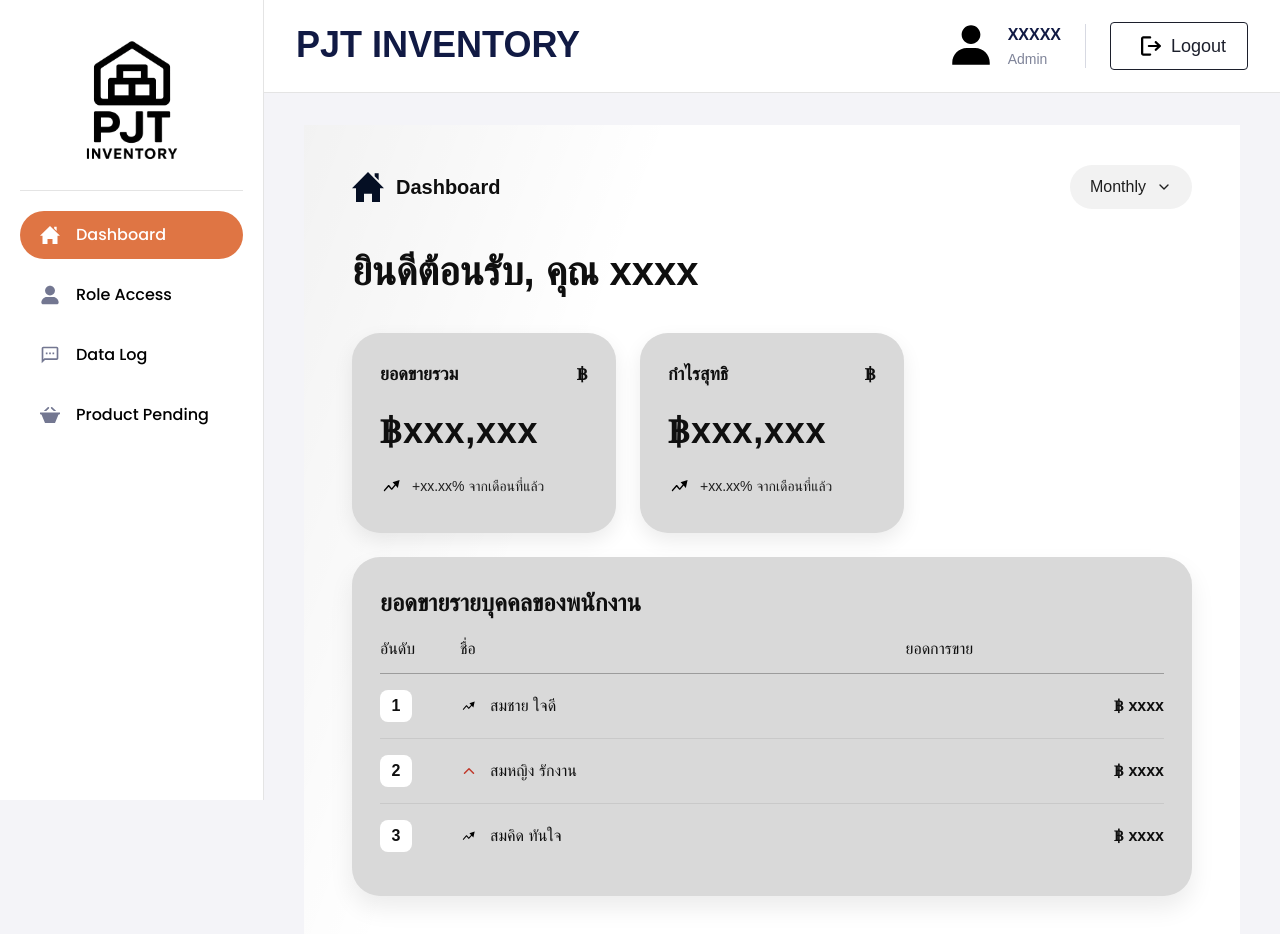
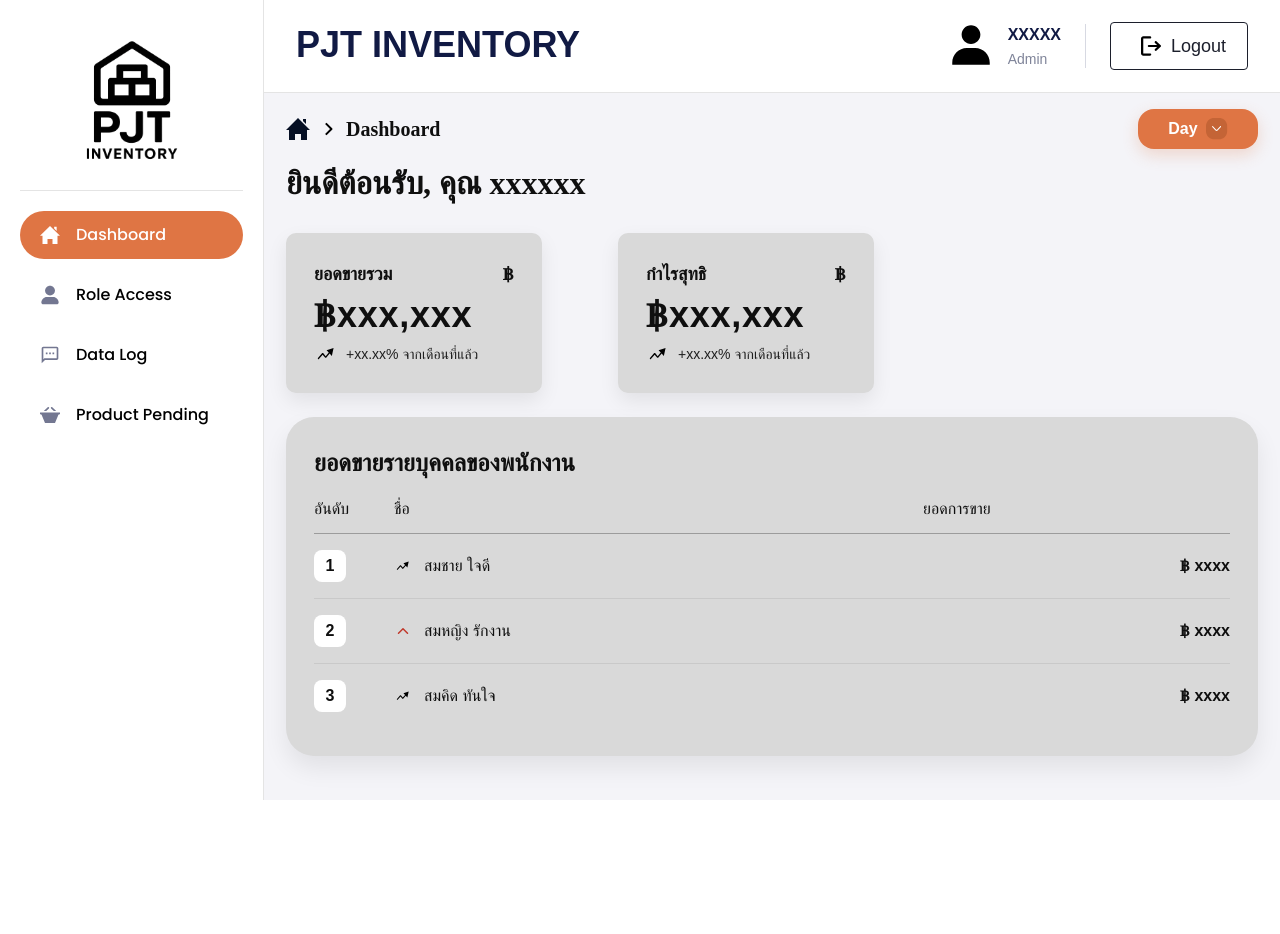
Before and after one commit to xtxme/PJT_frontend, a Next.js app: page /owner/dashboard in a window 1280 px wide. Shown: the top 934 px of the page. After the commit the page ends 800 px from the top, so only its background shows below. Built offline with nearby package versions, Linux system fonts and the light colour scheme; a web font is replaced by a local one; what @mui/material-nextjs would draw is missing.

Commit message:
- Refactor Owner Dashboard layout - add SummaryCard and DashButton

```diff
--- a/next.config.ts
+++ b/next.config.ts
@@ -1,7 +1,10 @@
 import type { NextConfig } from 'next';
 
 const nextConfig: NextConfig = {
-  compiler: {styledComponents: true},
+  compiler: {styledComponents: {
+    ssr: true,
+    displayName: true,
+  }},
 };
 
 export default nextConfig;
--- a/src/app/(portected)/layout.tsx
+++ /dev/null
@@ -1,36 +0,0 @@
-'use client';
-
-import AppHeader from "@/components/header/header";
-import Sidebar from "@/components/sidebar/Sidebar";
-import styled from "styled-components";
-
-const Shell = styled.div`
-  display: grid;
-  grid-template-columns: 264px 1fr;
-  min-height: 100dvh;
-  background-color: #f4f4f8;
-
-  .content {
-    display: flex;
-    flex-direction: column;
-    min-height: 100dvh;
-    background-color: #f4f4f8;
-  }
-`;
-
-const Main = styled.main`
-  flex: 1;
-  padding: 32px 40px 40px;
-`;
-
-export default function ProtectedLayout({ children }: { children: React.ReactNode }) {
-  return (
-    <Shell>
-      <Sidebar />
-      <div className="content">
-        <AppHeader />
-        <Main>{children}</Main>
-      </div>
-    </Shell>
-  );
-}
--- a/src/app/(portected)/owner/dashboard/page.tsx
+++ b/src/app/(portected)/owner/dashboard/page.tsx
@@ -1,16 +1,25 @@
 "use client";
 
+import DashButton from "@/components/dash-button/DashButton";
 import Image from "next/image";
 import styled from "styled-components";
+
+import SummaryCard from "@/components/summary-card/SummaryCard";
 
 const DashboardPage = styled.div`
   display: flex;
   flex-direction: column;
-  gap: 32px;
-  padding: 40px 48px 64px;
-  background: linear-gradient(110deg, rgba(0, 0, 0, 0.05) 0%, transparent 30%) #ffffff;
+  gap: 24px;
   min-height: 100%;
   color: #0f0f0f;
+
+  .dash-text{
+    font-family: ibmThai;
+    font-size: 20px;
+    font-style: normal;
+    font-weight: 700;
+    line-height: 20px;
+  }
 
   .breadcrumb-row {
     display: flex;
@@ -58,14 +67,19 @@ const DashboardPage = styled.div`
   }
 
   .welcome {
-    display: flex;
+    width: 355px;
+    height: 36px;
     flex-direction: column;
+    justify-content: center;
     gap: 8px;
   }
 
   .welcome h1 {
-    font-size: 40px;
+    font-family: ibmThai;
+    font-size: 32px;
+    font-style: normal;
     font-weight: 700;
+    line-height: 20px;
   }
 
   .cards-row {
@@ -74,7 +88,6 @@ const DashboardPage = styled.div`
     gap: 24px;
   }
 
-  .summary-card,
   .leaderboard {
     background: #d9d9d9;
     border-radius: 28px;
@@ -83,44 +96,6 @@ const DashboardPage = styled.div`
     flex-direction: column;
     gap: 16px;
     min-height: 200px;
-  }
-
-  .summary-card {
-    box-shadow: 0 8px 20px rgba(15, 15, 15, 0.08);
-  }
-
-  .summary-card-header {
-    display: flex;
-    justify-content: space-between;
-    align-items: center;
-    font-size: 18px;
-    font-weight: 600;
-  }
-
-  .summary-card-value {
-    font-size: 36px;
-    font-weight: 700;
-    letter-spacing: 0.02em;
-  }
-
-  .summary-card-trend {
-    display: flex;
-    align-items: center;
-    gap: 8px;
-    font-size: 14px;
-    color: #1f1f1f;
-  }
-
-  .summary-card-trend.negative {
-    color: #c0392b;
-  }
-
-  .summary-card-trend img {
-    width: 24px;
-    height: 24px;
-  }
-
-  .leaderboard {
     grid-column: span 3;
     box-shadow: 0 12px 24px rgba(15, 15, 15, 0.08);
   }
@@ -200,7 +175,7 @@ const DashboardPage = styled.div`
   }
 
   @media (max-width: 1024px) {
-    padding: 32px 24px;
+    padding: 24px 24px;
 
     .welcome h1 {
       font-size: 32px;
@@ -230,68 +205,33 @@ export default function OwnerDashboardPage() {
           <Image
             src="/images/dashboard-black-icon.svg"
             alt="Dashboard icon"
-            width={32}
-            height={32}
+            width={24}
+            height={24}
           />
-          <span>Dashboard</span>
+          <img src="/images/arrow-left.svg" alt="arrow-left" />
+          <strong className="dash-text">Dashboard</strong>
         </div>
-        <button className="period-selector" type="button">
-          Monthly
-          <svg
-            viewBox="0 0 24 24"
-            fill="none"
-            xmlns="http://www.w3.org/2000/svg"
-            aria-hidden
-          >
-            <path
-              d="M6 9l6 6 6-6"
-              stroke="currentColor"
-              strokeWidth="2"
-              strokeLinecap="round"
-              strokeLinejoin="round"
-            />
-          </svg>
-        </button>
+        <DashButton />
       </div>
 
       <div className="welcome">
-        <h1>ยินดีต้อนรับ, คุณ xxxx</h1>
+        <h1>ยินดีต้อนรับ, คุณ xxxxxx</h1>
       </div>
 
       <div className="cards-row">
-        <div className="summary-card">
-          <div className="summary-card-header">
-            <span>ยอดขายรวม</span>
-            <span>฿</span>
-          </div>
-          <div className="summary-card-value">฿xxx,xxx</div>
-          <div className="summary-card-trend">
-            <Image
-              src="/images/ArrowRise.svg"
-              alt="ยอดขึ้น"
-              width={24}
-              height={24}
-            />
-            +xx.xx% จากเดือนที่แล้ว
-          </div>
-        </div>
+        <SummaryCard
+          title="ยอดขายรวม"
+          unit="฿"
+          value="฿xxx,xxx"
+          trendText="+xx.xx% จากเดือนที่แล้ว"
+        />
 
-        <div className="summary-card">
-          <div className="summary-card-header">
-            <span>กำไรสุทธิ</span>
-            <span>฿</span>
-          </div>
-          <div className="summary-card-value">฿xxx,xxx</div>
-          <div className="summary-card-trend">
-            <Image
-              src="/images/ArrowRise.svg"
-              alt="ยอดขึ้น"
-              width={24}
-              height={24}
-            />
-            +xx.xx% จากเดือนที่แล้ว
-          </div>
-        </div>
+        <SummaryCard
+          title="กำไรสุทธิ"
+          unit="฿"
+          value="฿xxx,xxx"
+          trendText="+xx.xx% จากเดือนที่แล้ว"
+        />
 
         <div className="leaderboard">
           <h2>ยอดขายรายบุคคลของพนักงาน</h2>
--- a/src/app/(portected)/owner/layout.tsx
+++ b/src/app/(portected)/owner/layout.tsx
@@ -1,9 +1,36 @@
-import { ReactNode } from "react";
+'use client';
 
-export default function OwnerLayout({
-  children,
-}: {
-  children: ReactNode;
-}) {
-  return <>{children}</>;
+import AppHeader from "@/components/header/header";
+import Sidebar from "@/components/sidebar/Sidebar";
+import styled from "styled-components";
+
+const Shell = styled.div`
+  display: grid;
+  grid-template-columns: 264px 1fr;
+  min-height: 100dvh;
+  background-color: #f4f4f8;
+
+  .content {
+    display: flex;
+    flex-direction: column;
+    min-height: 100dvh;
+    background-color: #f4f4f8;
+  }
+`;
+
+const Main = styled.main`
+  flex: 1;
+  padding: 16px 22px 40px;
+`;
+
+export default function ProtectedLayout({ children }: { children: React.ReactNode }) {
+  return (
+    <Shell>
+      <Sidebar />
+      <div className="content">
+        <AppHeader />
+        <Main>{children}</Main>
+      </div>
+    </Shell>
+  );
 }
--- a/src/components/dash-button/DashButton.tsx
+++ b/src/components/dash-button/DashButton.tsx
@@ -186,8 +186,8 @@ export default function DashButton({
               : "/images/dropdown-down-or.svg"
           }
           alt={isPeriodOpen ? "ปิดตัวเลือกช่วงเวลา" : "เปิดตัวเลือกช่วงเวลา"}
-          width={22}
-          height={22}
+          width={16}
+          height={16}
           priority={false}
         />
       </button>
--- a/src/components/summary-card/SummaryCard.tsx
+++ b/src/components/summary-card/SummaryCard.tsx
@@ -1,13 +1,97 @@
-import styled from 'styled-components';
+import Image from "next/image";
+import styled from "styled-components";
 
-const Card = styled.div`
+type TrendDirection = "up" | "down";
 
+interface SummaryCardProps {
+  title: string;
+  unit?: string;
+  value: string;
+  trendText: string;
+  trendDirection?: TrendDirection;
+}
+
+const Card = styled.article`
+  background: #d9d9d9;
+  border-radius: 10px;
+  padding: 28px;
+  display: flex;
+  flex-direction: column;
+  width: 256px;
+  height: 160px;
+  box-shadow: 0 8px 20px rgba(15, 15, 15, 0.08);
 `;
 
-export default function SummaryCard() {
-    return (
-        <Card>
-            {/* Add your card content here */}
-        </Card>
-    );
+const Header = styled.div`
+  display: flex;
+  justify-content: space-between;
+  align-items: center;
+  font-size: 18px;
+  font-weight: 600;
+`;
+
+const Value = styled.div`
+  font-size: 36px;
+  font-weight: 700;
+  letter-spacing: 0.02em;
+`;
+
+const Trend = styled.div<{ negative?: boolean }>`
+  display: flex;
+  align-items: center;
+  gap: 8px;
+  font-size: 14px;
+  color: ${({ negative }) => (negative ? "#c0392b" : "#1f1f1f")};
+
+  img,
+  svg {
+    width: 24px;
+    height: 24px;
+  }
+`;
+
+export default function SummaryCard({
+  title,
+  unit,
+  value,
+  trendText,
+  trendDirection = "up",
+}: SummaryCardProps) {
+  const isNegative = trendDirection === "down";
+
+  return (
+    <Card>
+      <Header>
+        <span>{title}</span>
+        {unit ? <span>{unit}</span> : null}
+      </Header>
+      <Value>{value}</Value>
+      <Trend negative={isNegative}>
+        {isNegative ? (
+          <svg
+            viewBox="0 0 24 24"
+            fill="none"
+            xmlns="http://www.w3.org/2000/svg"
+            aria-hidden
+          >
+            <path
+              d="M6 15l6-6 6 6"
+              stroke="#c0392b"
+              strokeWidth="2"
+              strokeLinecap="round"
+              strokeLinejoin="round"
+            />
+          </svg>
+        ) : (
+          <Image
+            src="/images/ArrowRise.svg"
+            alt="แนวโน้มเพิ่มขึ้น"
+            width={24}
+            height={24}
+          />
+        )}
+        {trendText}
+      </Trend>
+    </Card>
+  );
 }
```
